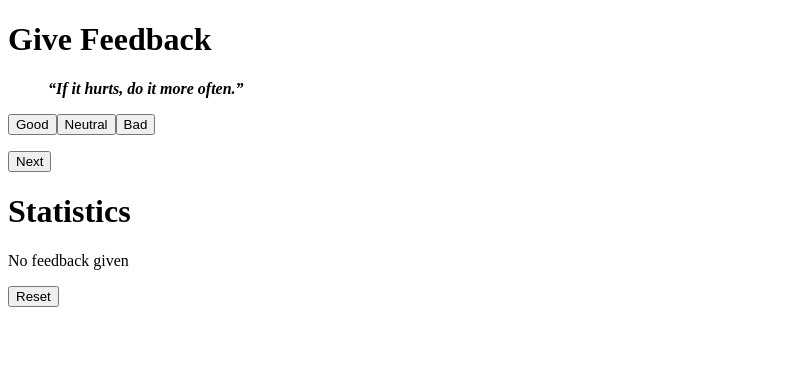
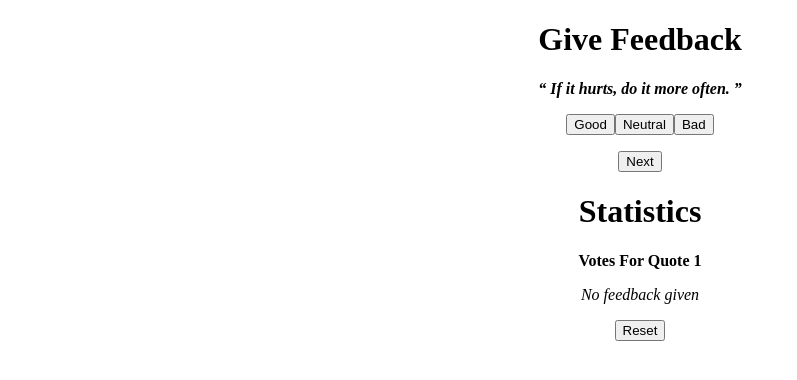
Before and after one commit to BallenAlain/Full-Stack-Open-Course, a React (Create React App) app: page / in a window 1280 px wide. Shown: the top 380 px of the page, without its empty margins (0-797 px from the left). Built offline with nearby package versions, Linux system fonts and the light colour scheme.

Commit message:
finished unicafe

```diff
--- a/src/Unicafe.js
+++ b/src/Unicafe.js
@@ -18,12 +18,14 @@ const Display = (num) => {
     if(num.good === 0 && num.bad === 0 && num.neutral === 0){
         return(
             <div>
-                <p>No feedback given</p>
+                <p><b>Votes For Quote {num.current + 1}</b></p>
+                <p><em>No feedback given</em></p>
             </div>
         )
     } else {
     return(
         <div>
+        <p><b>Votes For Quote {num.current + 1}</b></p>
         <table>
             <tbody>
             <tr><td>Good votes: {num.good}</td></tr>
@@ -31,6 +33,7 @@ const Display = (num) => {
             <tr><td>Neutral votes: {num.neutral}</td></tr>
             </tbody>
         </table>
+        <p></p>
         </div>
     )
     }
@@ -77,24 +80,30 @@ const App = () => {
     }
 
     const Reset = () => {
-        setNeutrals({0: 0, 1: 0, 2: 0, 3: 0, 4: 0, 5: 0})
-        setBads({0: 0, 1: 0, 2: 0, 3: 0, 4: 0, 5: 0})
-        setGoods({0: 0, 1: 0, 2: 0, 3: 0, 4: 0, 5: 0})
+        const zeroNeutral = {...neutrals}
+        zeroNeutral[selected] = 0
+        setNeutrals(zeroNeutral)
+        const zeroBads = {...bads}
+        zeroBads[selected] = 0
+        setBads(zeroBads)
+        const zeroGoods = {...goods}
+        zeroGoods[selected] = 0
+        setGoods(zeroGoods)
     }
-
-    console.log('testing index: ' + selected +  ' bad value: ' + bads[selected])
-
+    console.log("index at: " + selected)
     return(
         <div>
+            <center>
             <Header text = 'Give Feedback' />
-            <blockquote><p><em><b><q>{anecdotes[selected]}</q></b></em></p></blockquote>
+            <blockquote><p><em><b><q> {anecdotes[selected]} </q></b></em></p></blockquote>
             <Button handleClick = {HandleGood} text = 'Good' />
             <Button handleClick = {HandleNeutral} text = 'Neutral' />
             <Button handleClick = {HandleBad} text = 'Bad' />
             <p><Button handleClick = {HandleNext} text = 'Next' /></p>
             <Header text = 'Statistics' />
-            <Display good = {goods[selected]} bad = {bads[selected]} neutral = {neutrals[selected]} />
+            <Display good = {goods[selected]} bad = {bads[selected]} neutral = {neutrals[selected]} current = {selected} />
             <Button handleClick = {Reset} text = 'Reset' />
+            </center>
         </div>
     )
 }
```
Also changed, not shown: src/Previous parts/index.js (added, +14 -0 lines), src/index.js (+0 -12 lines), src/Previous parts/App.js (renamed from src/App.js), src/Previous parts/AppEvent.js (renamed from src/AppEvent.js).
